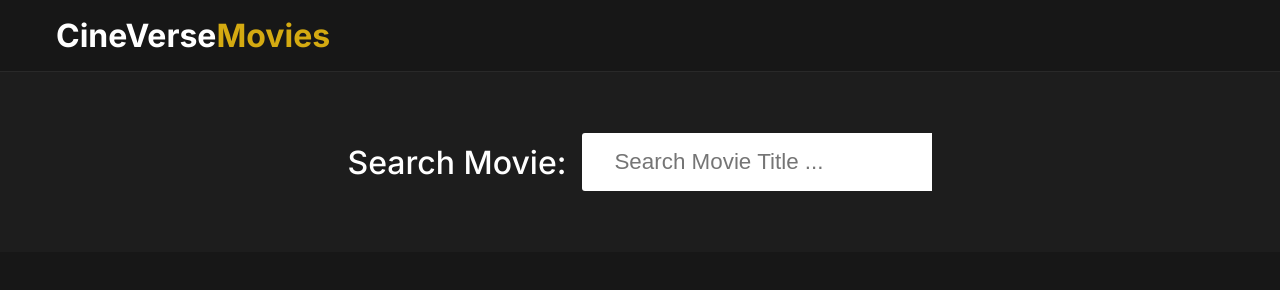
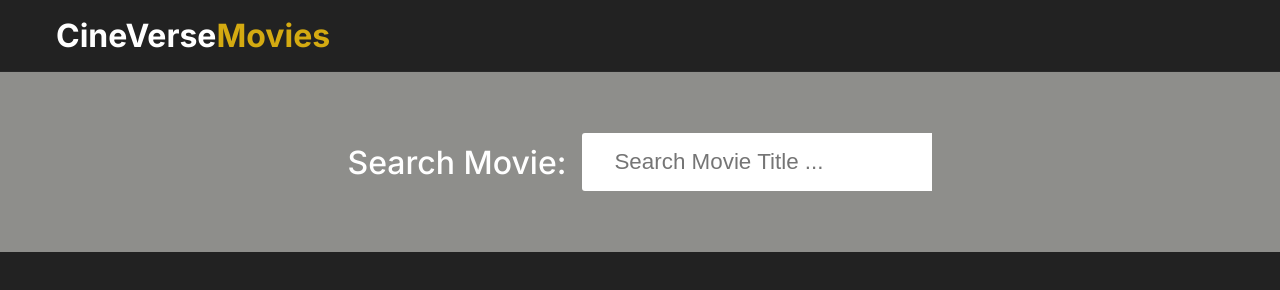
Before and after one commit to Anjana091/Movie_APP, a plain HTML site: page index.html in a window 1280 px wide. Drawn offline with Linux system fonts and the light colour scheme.

Commit message:
styles added

```diff
--- a/style.css
+++ b/style.css
@@ -1,8 +1,8 @@
 @import url('https://fonts.googleapis.com/css2?family=Inter:wght@300;400;500;600;700;800&display=swap');
 
 :root{
-    --md-dark-color: #1d1d1d;
-    --dark-color: #171717;
+    --md-dark-color: #8e8e8b;
+    --dark-color: #222222;
     --light-dark-color: #292929;
     --yellow-color: #d4aa11;
 }
```
